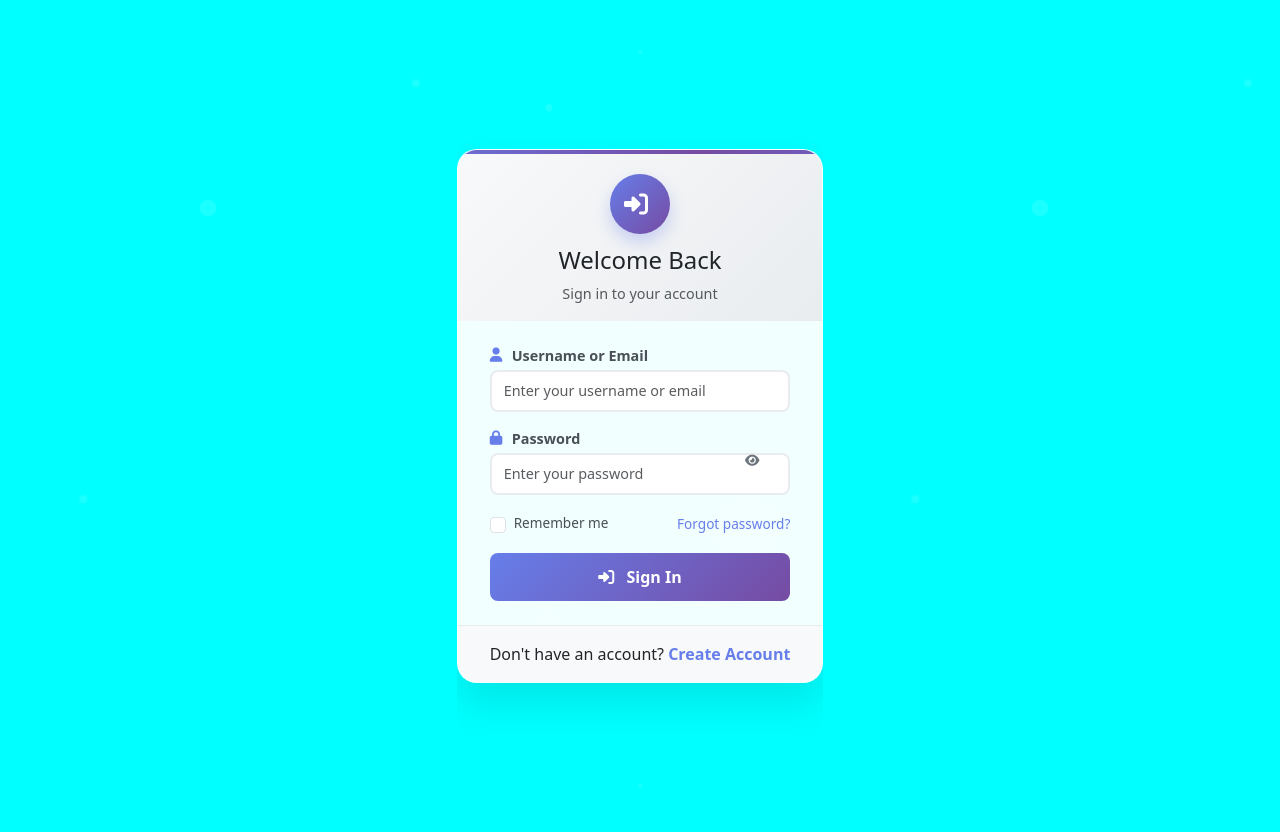
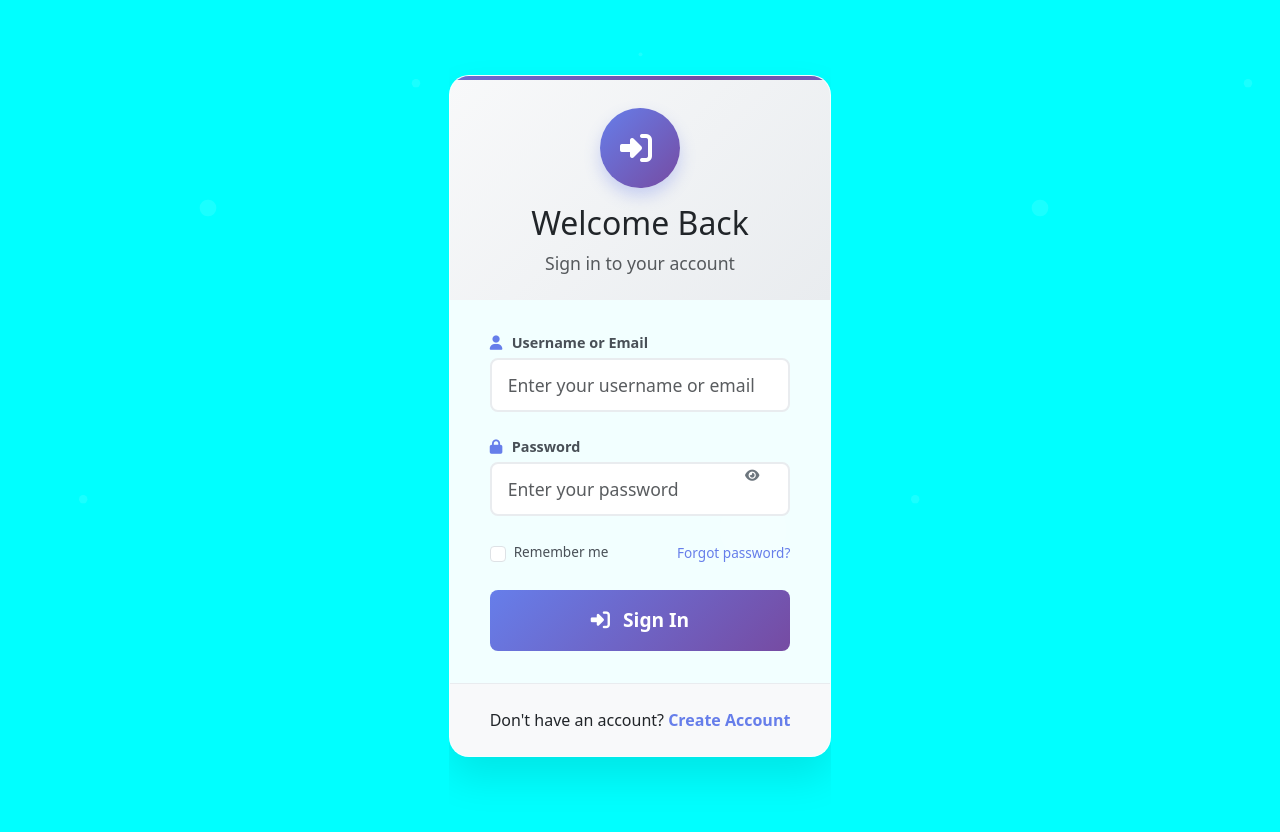
Before and after one commit to MuhammadRashidRao/Advance-Educ-System, a Django app: page /login/ in a window 1280 px wide. Run offline with Django 5.2, Linux system fonts and the light colour scheme; some libraries are stand-ins or nearby versions.

Commit message:
little bit increase the width and height of login form

```diff
--- a/templates/authentication/login.html
+++ b/templates/authentication/login.html
@@ -78,43 +78,43 @@
 
 .form-header {
     text-align: center;
-    padding: 1.5rem 2rem 1rem;
+    padding: 2rem 2.5rem 1.5rem;
     background: linear-gradient(135deg, #f8f9fa 0%, #e9ecef 100%);
 }
 
 .form-header .icon {
-    width: 60px;
-    height: 60px;
+    width: 80px;
+    height: 80px;
     background: linear-gradient(135deg, #667eea 0%, #764ba2 100%);
     border-radius: 50%;
     display: flex;
     align-items: center;
     justify-content: center;
-    margin: 0 auto 0.75rem;
+    margin: 0 auto 1rem;
     box-shadow: 0 8px 16px rgba(102, 126, 234, 0.3);
 }
 
 .form-header .icon i {
-    font-size: 1.5rem;
+    font-size: 2rem;
     color: white;
 }
 
 .form-header h2 {
-    font-size: 1.5rem;
-    margin-bottom: 0.25rem;
+    font-size: 2rem;
+    margin-bottom: 0.5rem;
 }
 
 .form-header p {
-    font-size: 0.9rem;
+    font-size: 1.1rem;
     margin-bottom: 0;
 }
 
 .form-body {
-    padding: 1.5rem 2rem;
+    padding: 2rem 2.5rem;
 }
 
 .form-group {
-    margin-bottom: 1rem;
+    margin-bottom: 1.5rem;
     position: relative;
 }
 
@@ -136,8 +136,8 @@
 .form-control {
     border: 2px solid #e9ecef;
     border-radius: 8px;
-    padding: 0.5rem 0.75rem;
-    font-size: 0.9rem;
+    padding: 0.75rem 1rem;
+    font-size: 1.1rem;
     transition: all 0.3s ease;
     background: #fff;
     width: 100%;
@@ -157,7 +157,7 @@
     display: flex;
     justify-content: space-between;
     align-items: center;
-    margin-bottom: 1rem;
+    margin-bottom: 1.5rem;
 }
 
 .form-check {
@@ -196,8 +196,8 @@
     background: linear-gradient(135deg, #667eea 0%, #764ba2 100%);
     border: none;
     border-radius: 8px;
-    padding: 0.75rem 1.5rem;
-    font-size: 1rem;
+    padding: 1rem 2rem;
+    font-size: 1.2rem;
     font-weight: 600;
     color: white;
     transition: all 0.3s ease;
@@ -252,7 +252,7 @@
 
 .register-link {
     text-align: center;
-    padding: 1rem 2rem;
+    padding: 1.5rem 2.5rem;
     background: #f8f9fa;
     border-top: 1px solid #e9ecef;
 }
@@ -328,7 +328,7 @@
     }
 
     .form-body {
-        padding: 1rem 1.5rem;
+        padding: 1.5rem 2rem;
     }
 
     .remember-me-group {
@@ -338,11 +338,11 @@
     }
 
     .form-header {
-        padding: 1rem 1.5rem 0.75rem;
+        padding: 1.5rem 2rem 1rem;
     }
 
     .register-link {
-        padding: 0.75rem 1.5rem;
+        padding: 1rem 2rem;
     }
 }
 
```
